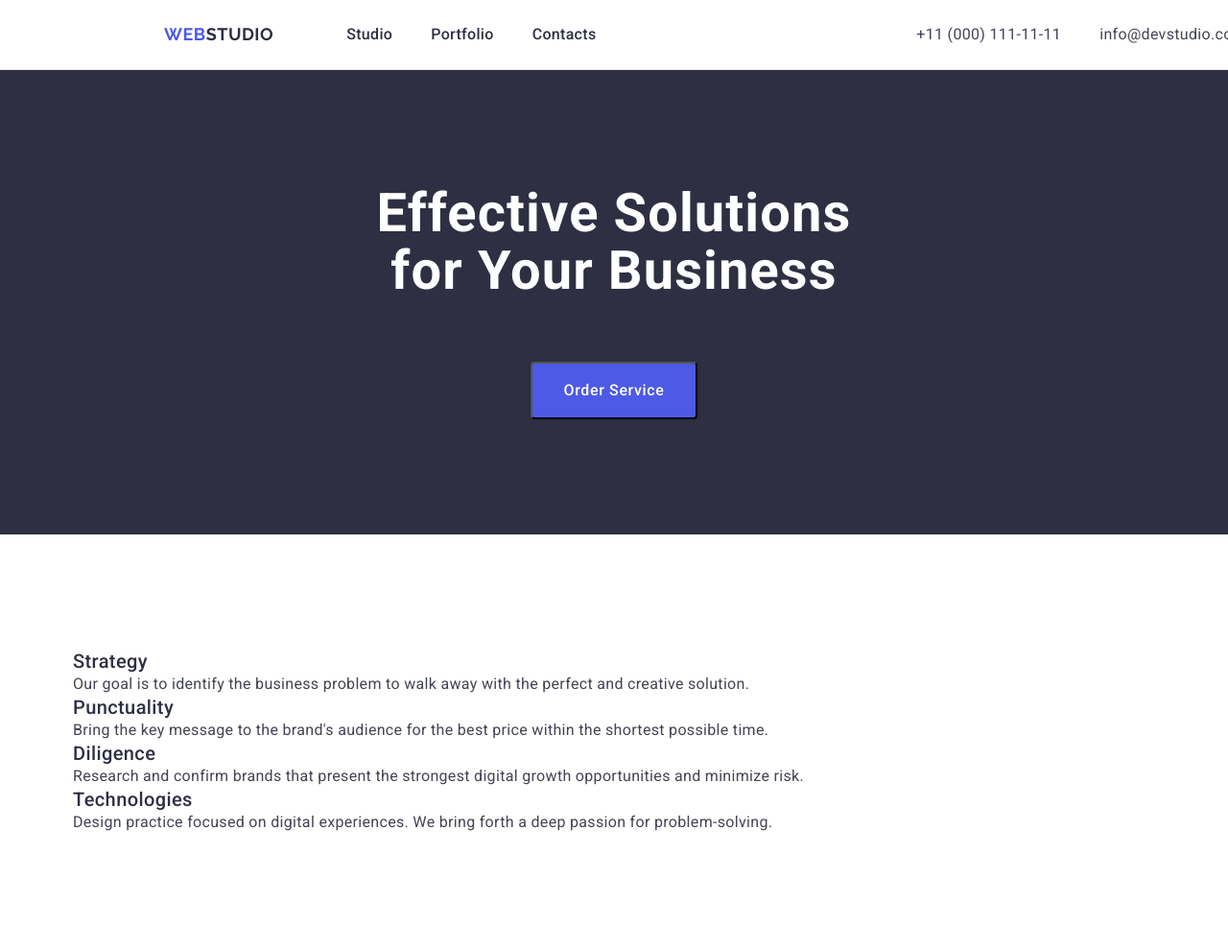
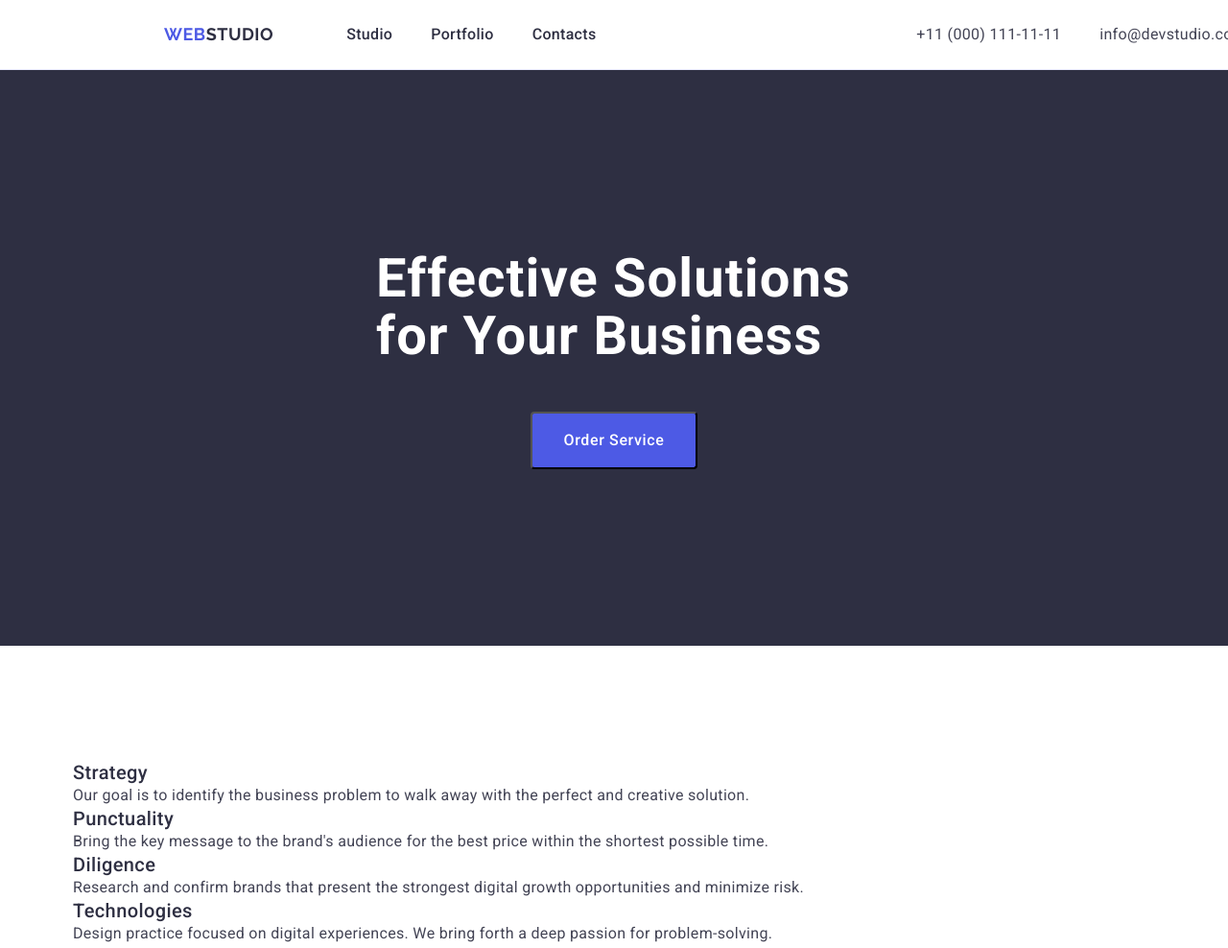
Before and after one commit to Aileneboro/goit-markup-hw-03, a plain HTML site: page index.html in a window 1280 px wide. Shown: the top 988 px of the page at 96% size. Drawn offline with nearby package versions, Linux system fonts and the light colour scheme.

Commit message:
order section

```diff
--- a/css/styles.css
+++ b/css/styles.css
@@ -55,6 +55,7 @@ img {
 .header-container {
   display: flex;
   justify-content: space-between;
+  flex-shrink: 0;
 }
 
 .header-nav {
@@ -107,7 +108,7 @@ img {
 /* SECTION ORDER */
 
 .button-order {
-  display: flex;
+  display: block;
   cursor: pointer;
   font-family: inherit;
   font-weight: 500;
@@ -116,14 +117,13 @@ img {
   color: #ffffff;
   background-color: #4d5ae5;
   letter-spacing: 0.04em;
-  display: inline-flex;
+  margin-top: 48px;
+  margin-right: auto;
+  margin-bottom: 188px;
+  margin-left: auto;
+  min-width: 169px;
   padding: 16px 32px;
-  align-items: flex-start;
-  gap: 10px;
   border-radius: 4px;
-  background: #4d5ae5;
-  box-shadow: 0px 4px 4px 0px rgba(0, 0, 0, 0.15);
-  margin-top: 64px;
 }
 
 .button-order:hover,
@@ -138,7 +138,8 @@ img {
   line-height: 1.07;
   letter-spacing: 0.02em;
   width: 496px;
-  margin: 0 auto;
+  margin-right: auto;
+  margin-left: auto;
 }
 
 .article-title {
@@ -153,7 +154,8 @@ img {
 
 .title-main {
   background-color: #2e2f42;
-  text-align: center;
+  max-height: 600px;
+  padding: 188px 0;
 }
 
 /* Qualities */
```
